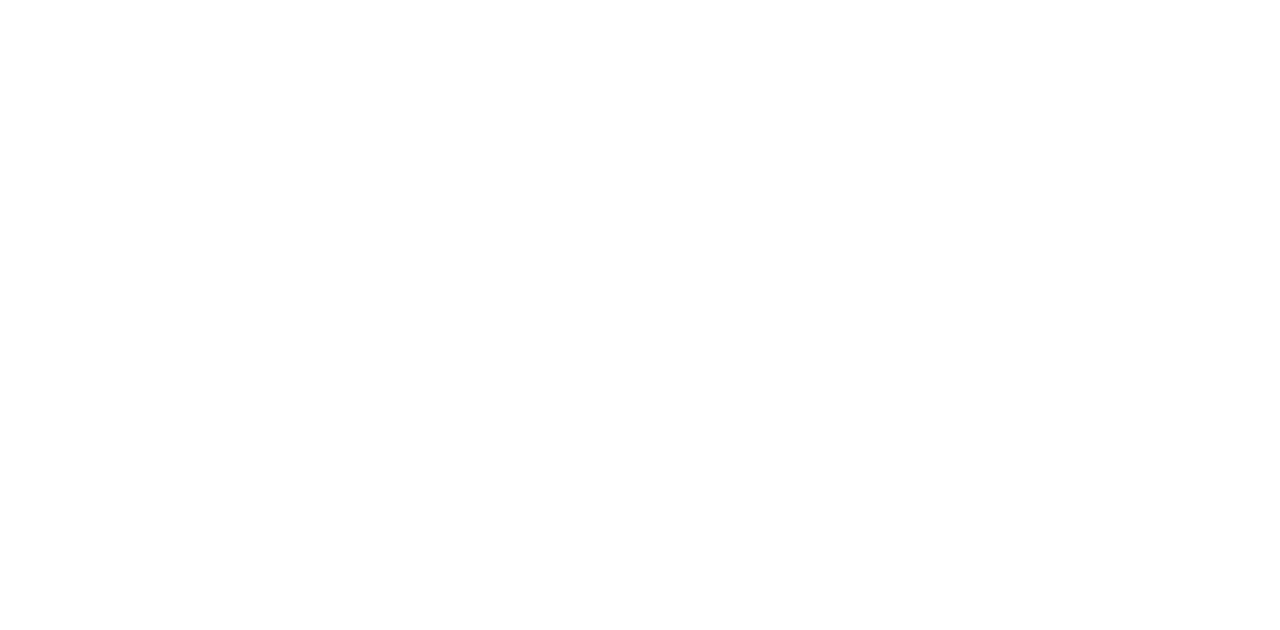
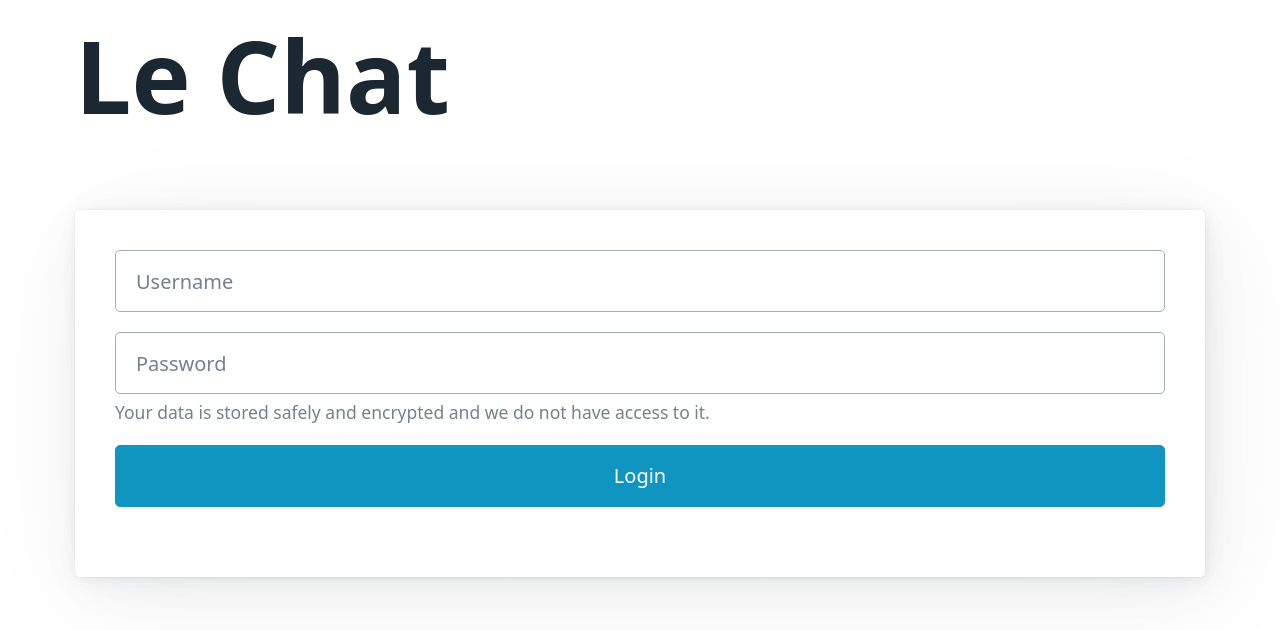
Before and after one commit to pcaracal/chat-site, a React (Create React App) app in the folder frontend/: page / in a window 1280 px wide. Shown: the top 630 px of the page. Built offline with nearby package versions, Linux system fonts and the light colour scheme.

Commit message:
feat: login site frame

```diff
--- a/frontend/src/App.tsx
+++ b/frontend/src/App.tsx
@@ -1,7 +1,9 @@
+import Login from "./sites/Login";
+
 export default function App() {
   return (
     <div className="App">
-
+      <Login />
     </div>
   );
 }
--- /dev/null
+++ b/frontend/src/css/login.css
@@ -0,0 +1,3 @@
+.main-title {
+  font-size: 500%;
+}
--- /dev/null
+++ b/frontend/src/sites/Login.tsx
@@ -0,0 +1,17 @@
+import '../css/login.css';
+
+export default function Login() {
+  return (
+    <div className="Login container">
+      <h1 className='main-title'>Le Chat</h1>
+      <article>
+        <form>
+          <input id="username" type="text" name="username" placeholder="Username" required />
+          <input id="password" type="text" name="password" placeholder="Password" required />
+          <small>Your data is stored safely and encrypted and we do not have access to it.</small>
+          <button type='submit' onClick={(e) => e.preventDefault()}>Login</button>
+        </form>
+      </article>
+    </div>
+  );
+}
```
